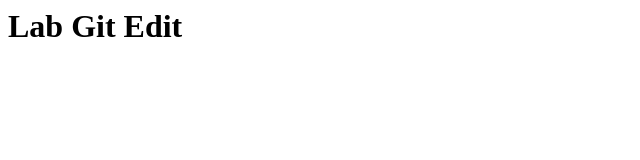
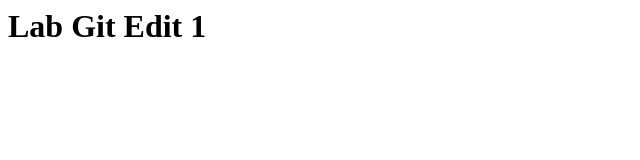
Before and after one commit to WeerapornKamdee/Lab03, a plain HTML site: page index.html in a window 1280 px wide. Shown: the full height of the page, 0-640 px from the left. Drawn offline with Linux system fonts and the light colour scheme.

Commit message:
Update index.html

```diff
--- a/index.html
+++ b/index.html
@@ -5,6 +5,6 @@
         <meta name="viewport" content="width=device-width, initial-scale=1.0">
     </head>
     <body>
-        <h1>Lab Git Edit </h1>
+        <h1>Lab Git Edit 1</h1>
     </body>
 </html>
```
